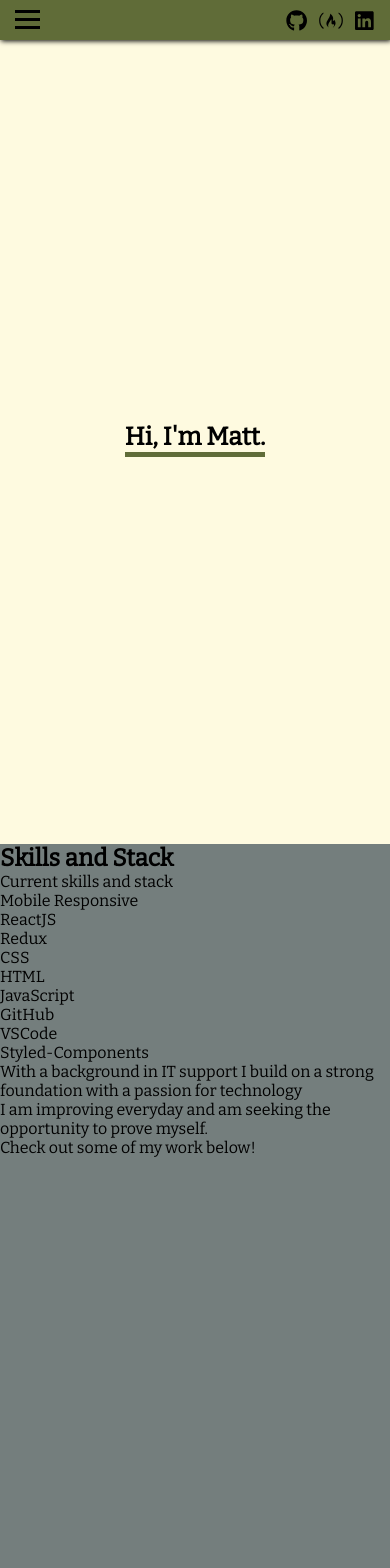
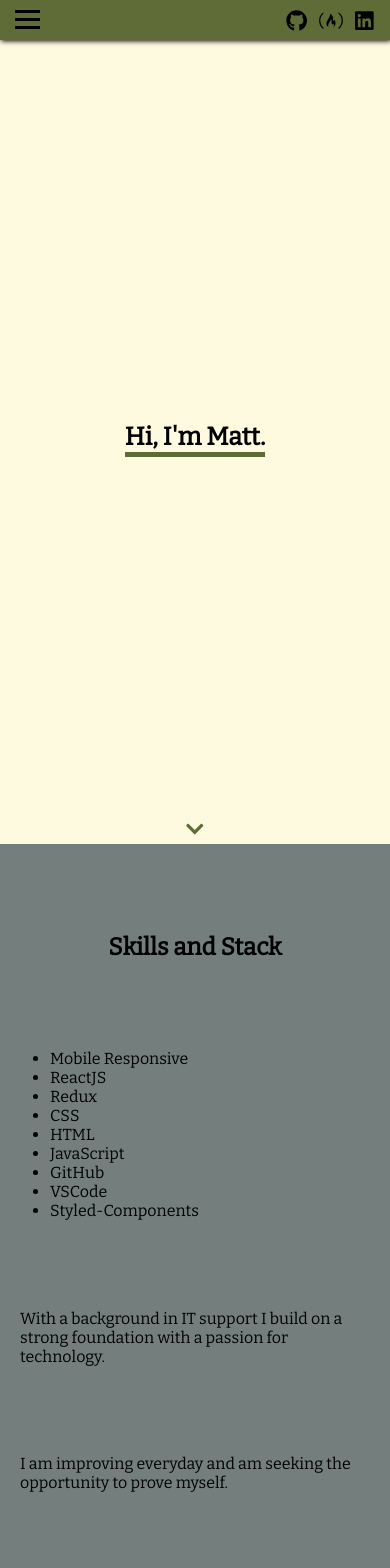
Before and after one commit to matthewmcintyre/react_personal_portfolio, a React (Create React App) app: page / in a window 390 px wide. Shown: the top 1568 px of the page. Built offline with nearby package versions, Linux system fonts and the light colour scheme.

Commit message:
mobile responsive updates

```diff
--- a/src/components/AboutSection/AboutSection.container.js
+++ b/src/components/AboutSection/AboutSection.container.js
@@ -1,10 +1,13 @@
 import React, { Component } from "react";
-import styled from "styled-components";
+import styled, { keyframes } from "styled-components";
 import { showabout } from "../../actions/Actions";
 import { connect } from "react-redux";
 import profilepicture from "../../images/profile picture.png";
+import { FontAwesomeIcon } from "@fortawesome/react-fontawesome";
+import { faChevronDown } from "@fortawesome/free-solid-svg-icons";
 
 const SectionWrapper = styled.section`
+  position: relative;
   height: 100vh;
   background: ${props => (props.show ? "#D7BE82" : "#fefae0")};
   display: flex;
@@ -37,10 +40,22 @@ const Greeting = styled.h1`
 `;
 
 const HiddenProfile = styled.div`
+  position: absolute;
+  height: 75vh;
   display: flex;
   width: 100vw;
   justify-content: center;
+  align-items: center;
   flex-direction: column;
+
+  @media (orientation: portrait) and (max-width: 1000px) {
+    top: 120px;
+  }
+
+  @media (orientation: landscape) {
+    justify-content: space-around;
+    flex-direction: row;
+  }
 
   @media (min-width: 700px) {
     justify-content: space-around;
@@ -71,8 +86,11 @@ const ProfileImg = styled.img`
 `;
 
 const IntroWrapper = styled.div`
+  display: flex;
+  flex-direction: column;
+  justify-content: space-around;
   flex-basis: 50%;
-  padding: 20px;
+  padding: 0px 20px;
 `;
 
 const IntroOne = styled.div`
@@ -85,7 +103,7 @@ const IntroOne = styled.div`
 
 const IntroTwo = styled.div`
   padding: 5px;
-  font-size: 15px;
+  font-size: 18px;
   transition: 1.5s;
   transition-delay: 3s;
   opacity: ${props => (props.show ? "1" : "0")};
@@ -93,13 +111,36 @@ const IntroTwo = styled.div`
 
 const IntroThree = styled.div`
   padding: 5px;
-  font-size: 10px;
+  font-size: 15px;
   transition: 1.5s;
   transition-delay: 3.7s;
   opacity: ${props => (props.show ? "1" : "0")};
 `;
 
-const downArrow = styled.div``;
+const bouncy = keyframes`
+0%,
+20%,
+50%,
+80%,
+100% {
+  transform: translateY(0);
+}
+40% {
+  transform: translateY(-15px);
+}
+60% {
+  transform: translateY(-5px);
+}
+`;
+
+const DownArrow = styled(FontAwesomeIcon)`
+  position: absolute;
+  bottom: 5px;
+  font-size: 20px;
+  color: #606c38;
+
+  animation: ${bouncy} 2s linear infinite;
+`;
 
 class AboutSection extends Component {
   render() {
@@ -118,15 +159,17 @@ class AboutSection extends Component {
               An aspiring Web Developer from New Zealand.
             </IntroOne>
             <IntroTwo show={this.props.show}>
-              I love building functional, responsive and beautiful websites and
-              am dedicated to improving my skillset.
+              Self-taught, motivated, and dedicated to improving my skillset.
             </IntroTwo>
-            <IntroThree show={this.props.show}>please hire me</IntroThree>
+            <IntroThree show={this.props.show}>
+              Relocated to London and open to all opportunities.
+            </IntroThree>
           </IntroWrapper>
         </HiddenProfile>
         <Greeting onClick={() => this.props.showabout()} show={this.props.show}>
           Hi, I'm Matt.
         </Greeting>
+        <DownArrow icon={faChevronDown} />
       </SectionWrapper>
     );
   }
--- a/src/components/SummarySection/SummarySection.container.js
+++ b/src/components/SummarySection/SummarySection.container.js
@@ -6,13 +6,20 @@ import { connect } from "react-redux";
 const SectionWrapper = styled.section`
   height: 100vh;
   background: #747e7d;
+  display: flex;
+  flex-direction: column;
+  justify-content: space-evenly;
+  padding: 0px 20px;
 `;
 
 const Heading = styled.h1`
   color: black;
+  align-self: center;
 `;
 
-const ListWrapper = styled.ul``;
+const ListWrapper = styled.ul`
+  margin: 0px 30px;
+`;
 
 const ListItem = styled.li``;
 
@@ -27,7 +34,7 @@ class SummarySection extends Component {
     return (
       <SectionWrapper id="summarysection">
         <Heading>Skills and Stack</Heading>
-        <WriteUp>Current skills and stack</WriteUp>
+
         <ListWrapper>
           <ListItem>Mobile Responsive</ListItem>
           <ListItem>ReactJS</ListItem>
@@ -41,7 +48,7 @@ class SummarySection extends Component {
         </ListWrapper>
         <WriteUp>
           With a background in IT support I build on a strong foundation with a
-          passion for technology
+          passion for technology.
         </WriteUp>
         <WriteUp>
           I am improving everyday and am seeking the opportunity to prove
```
